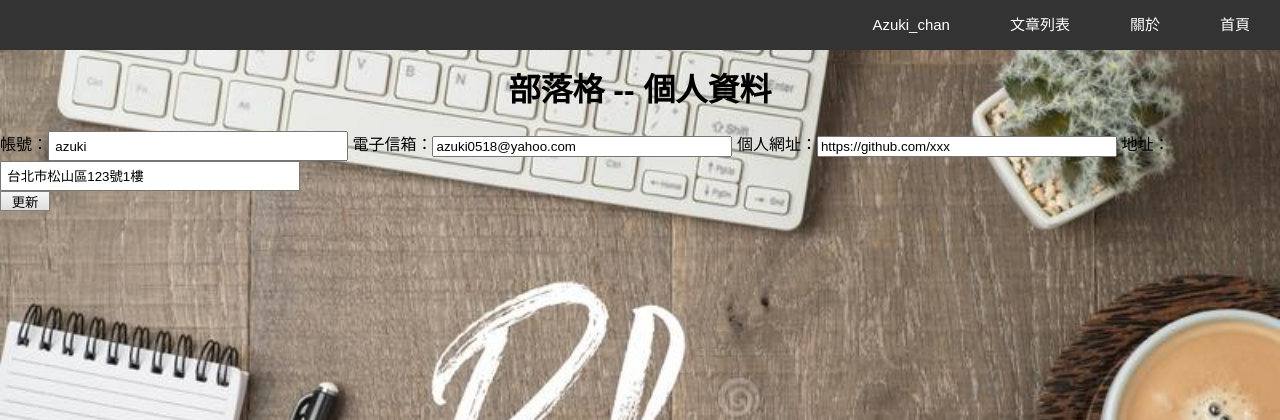
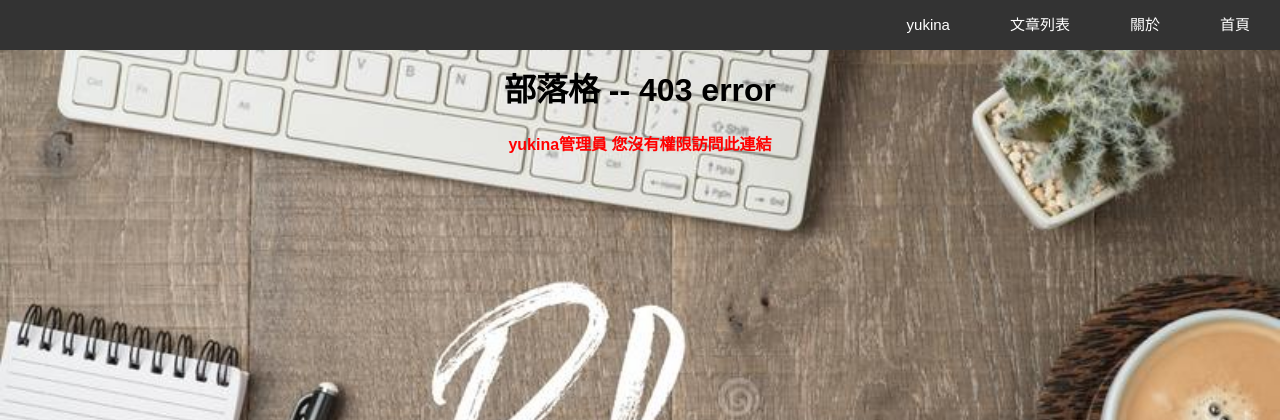
Before and after one commit to Ting0887/django_blog, a Django app: page /account/profileUpdate/4/ in a window 1280 px wide. Shown: the top 420 px of the page. Run offline with Django 4.2, Linux system fonts and the light colour scheme; a user stored in the database is signed in; data comes from the database, SQL or seed files in the repository; both versions use the stored data as it was after the commit.

Commit message:
add some user permission

```diff
--- a/account/models.py
+++ b/account/models.py
@@ -5,6 +5,7 @@ from django.contrib.auth.models import AbstractUser
 
 class User(AbstractUser):
     fullName = models.CharField(max_length=128)
+    email = models.EmailField(max_length=128)
     website = models.URLField(blank=True, null=True)
     address = models.CharField(max_length=128, blank=True, null=True)
 
--- a/account/views.py
+++ b/account/views.py
@@ -11,7 +11,7 @@ from django.contrib import messages
 from django.contrib.auth import authenticate
 from django.contrib.auth import login as auth_login
 from django.contrib.auth import logout as auth_logout
-from django.contrib.auth.decorators import login_required
+from django.contrib.auth.decorators import login_required, permission_required
 
 # Create your views here.
 
@@ -72,6 +72,10 @@ def profile(request, id):
 @login_required
 def profileUpdate(request, id):
     user = get_object_or_404(User, id=id)
+    # if user is not owner
+    if request.user.email != user.email:
+        msg_error = "您沒有權限訪問此連結"
+        return render(request, '403permission.html', {'user':user,'msg_error':msg_error})
     if request.method == 'POST':
         form = ProfileForm(request.POST)
         print(form)
--- a/static/css/information.css
+++ b/static/css/information.css
@@ -5,6 +5,7 @@ table{
     border: 1px;
     margin-left: auto;
     margin-right: auto;
+    margin-top: 10px;
 }
 
 table td{
@@ -16,9 +17,15 @@ table td{
     text-align: center;
     height: 20px;
     width: 50px;
-    padding: 0%;
+    margin-left: 50%;
+    margin-top: 20px;
 }
 
 .update input{
-    width: 300px;
+    display: block;
+    width: 450px;
 }
+
+.update{
+    margin-left: 35%;
+}
--- /dev/null
+++ b/static/css/status.css
@@ -0,0 +1,5 @@
+.status-error{
+    text-align: center;
+    color: red;
+    font-weight: bold;
+}
--- /dev/null
+++ b/templates/403permission.html
@@ -0,0 +1,9 @@
+{% extends "base.html" %}
+{% block heading %}403 error{% endblock %}
+{% block content %}
+    {% load static %}
+    <link rel="stylesheet" href="{% static 'css/status.css' %}">
+    <div class="status-error">
+        <p>{{ request.user.fullName }} 您沒有權限訪問此連結</p>
+    </div>
+{% endblock %}
--- a/templates/articleRead.html
+++ b/templates/articleRead.html
@@ -10,7 +10,7 @@
         {% endif %}
             <p>發表時間 : {{ article.pubDateTime }}</p>
         <div class="articleContent">
-            {{ article.content }}
+            {{ article.content|linebreaks }}
         </div>
             <p class='like'>
                 <img id="like" src="{% static 'img/like.png' %}" alt="like"> {{ article.likes.count }}
--- a/templates/menu.html
+++ b/templates/menu.html
@@ -13,7 +13,7 @@
     </li>
     {% if user.is_authenticated %}
     <li>
-        <a>{{ user.username }}</a>
+        <a>{{ request.user.username }}</a>
         <ul>
             <li>
                 <a href="{% url 'account:profile' user.id %}">個人資料</a>
--- a/templates/profile.html
+++ b/templates/profile.html
@@ -3,7 +3,9 @@
 {% block heading %}個人資料{% endblock %}
 {% block content %}
     <link rel="stylesheet" href="{% static 'css/information.css' %}">
-    <a class="btn" href="{% url 'account:profileUpdate' user.id %}">編輯</a>
+    {% if request.user.email == user.email %}
+        <a class="btn" href="{% url 'account:profileUpdate' user.id %}">編輯</a>
+    {% endif %}
     <div class="information">
         <table class="user">
             <tr>
--- a/templates/profileUpdate.html
+++ b/templates/profileUpdate.html
@@ -2,6 +2,7 @@
 {% load static %}
 {% block heading %}個人資料{% endblock %}
 {% block content %}
+
 <link rel="stylesheet" href="{% static 'css/information.css' %}">
         <form action="" method="POST" enctype="multipart/form-data">
             {% csrf_token %}
```
Also changed, not shown: db.sqlite3.
